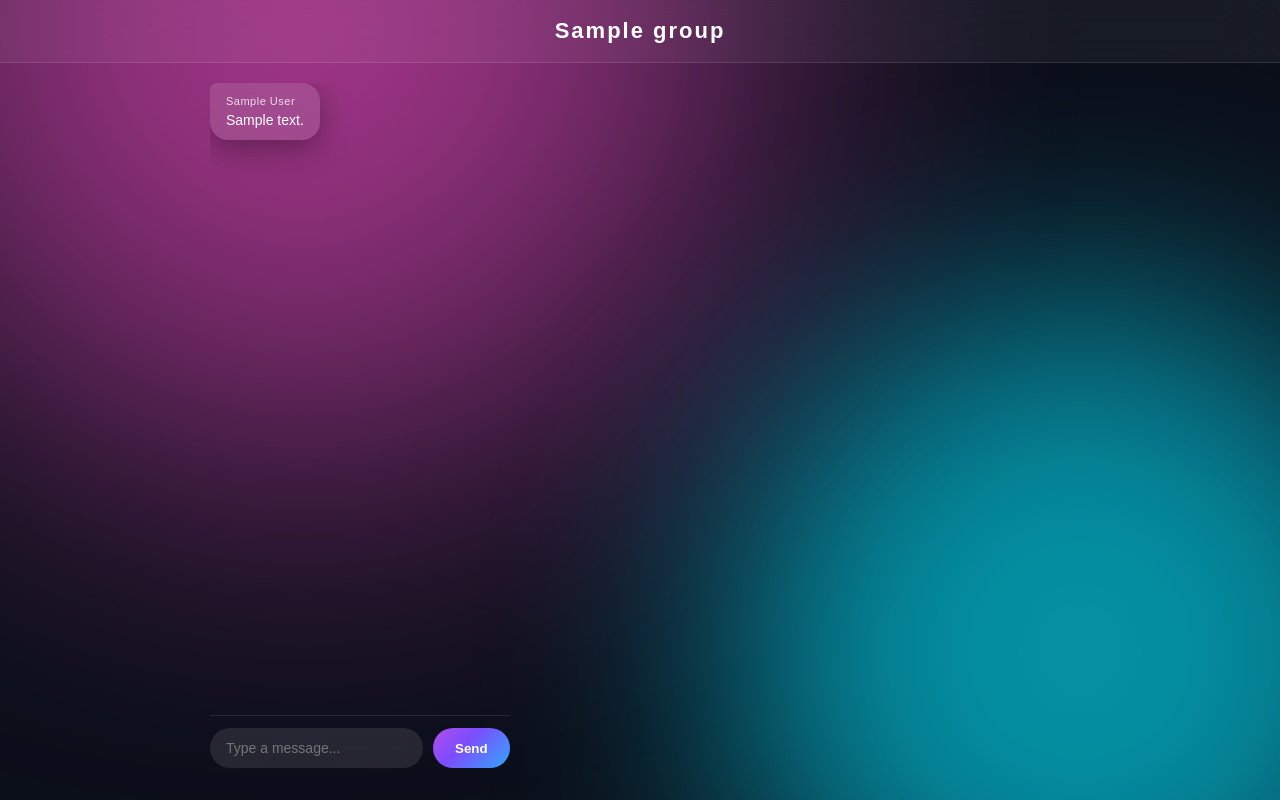
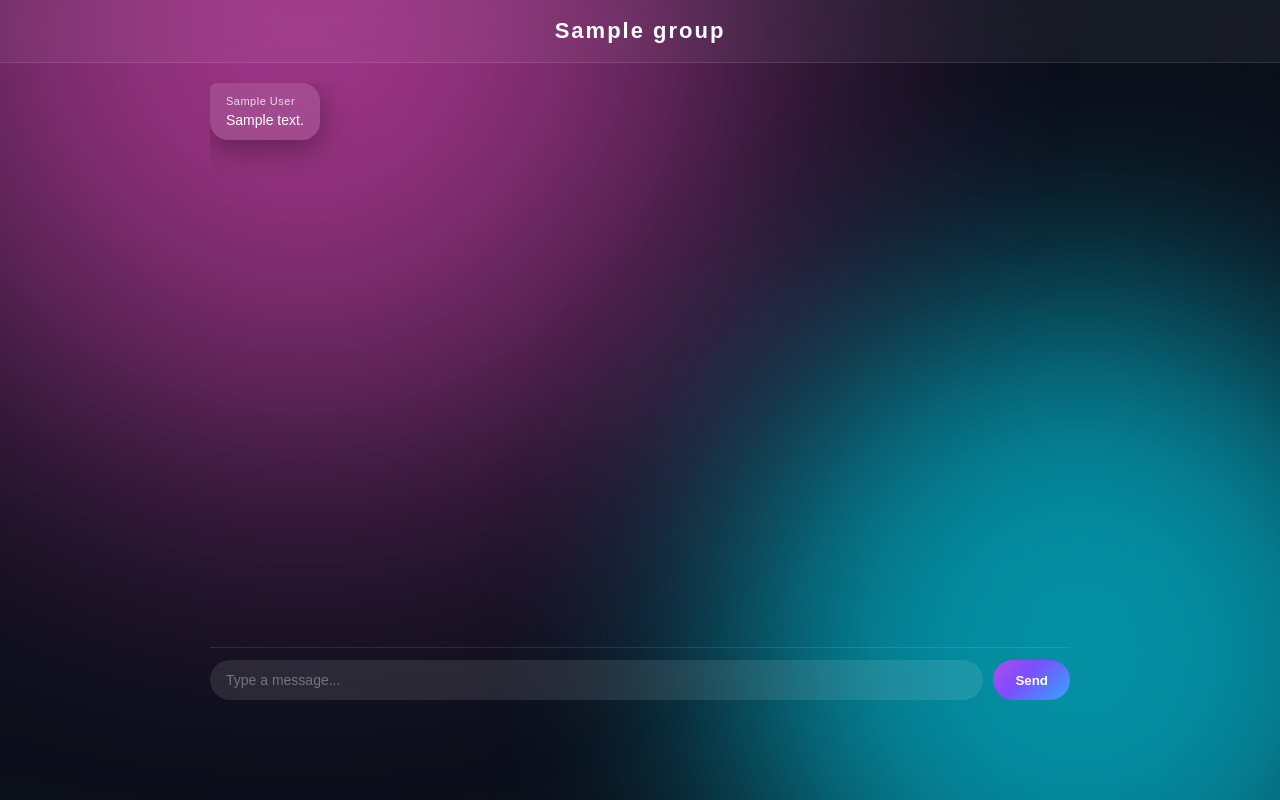
Before and after one commit to bhavit-jfb/chat-app, a Flask app: template templates/group_chat.html in a window 1280 px wide. Run offline with Flask 3, Linux system fonts and the light colour scheme; tables that the repository leaves empty hold one stand-in row (values such as "Sample post"); the template is opened without the code that fills it: values that come from a table or form of the project are taken from there, most other values are stand-ins (such as "Sample title", 1, 10 or a date in 2020); some libraries are stand-ins or nearby versions.

Commit message:
Update chat.css

```diff
--- a/static/css/chat.css
+++ b/static/css/chat.css
@@ -8,7 +8,7 @@ font-family:'Poppins',sans-serif;
 /* DARK CYBER BACKGROUND */
 
 body{
-height:100vh;
+height:90vh;
 display:flex;
 flex-direction:column;
 background:#0b0f1a;
@@ -215,9 +215,9 @@ padding-top:12px;
 
 border-top:1px solid rgba(255,255,255,0.1);
 
-position: fixed !important;
+/* position: fixed !important; */
 
-bottom: 2rem !important;
+/* bottom: 2rem !important; */
 }
 
 /* MESSAGE INPUT */
```
